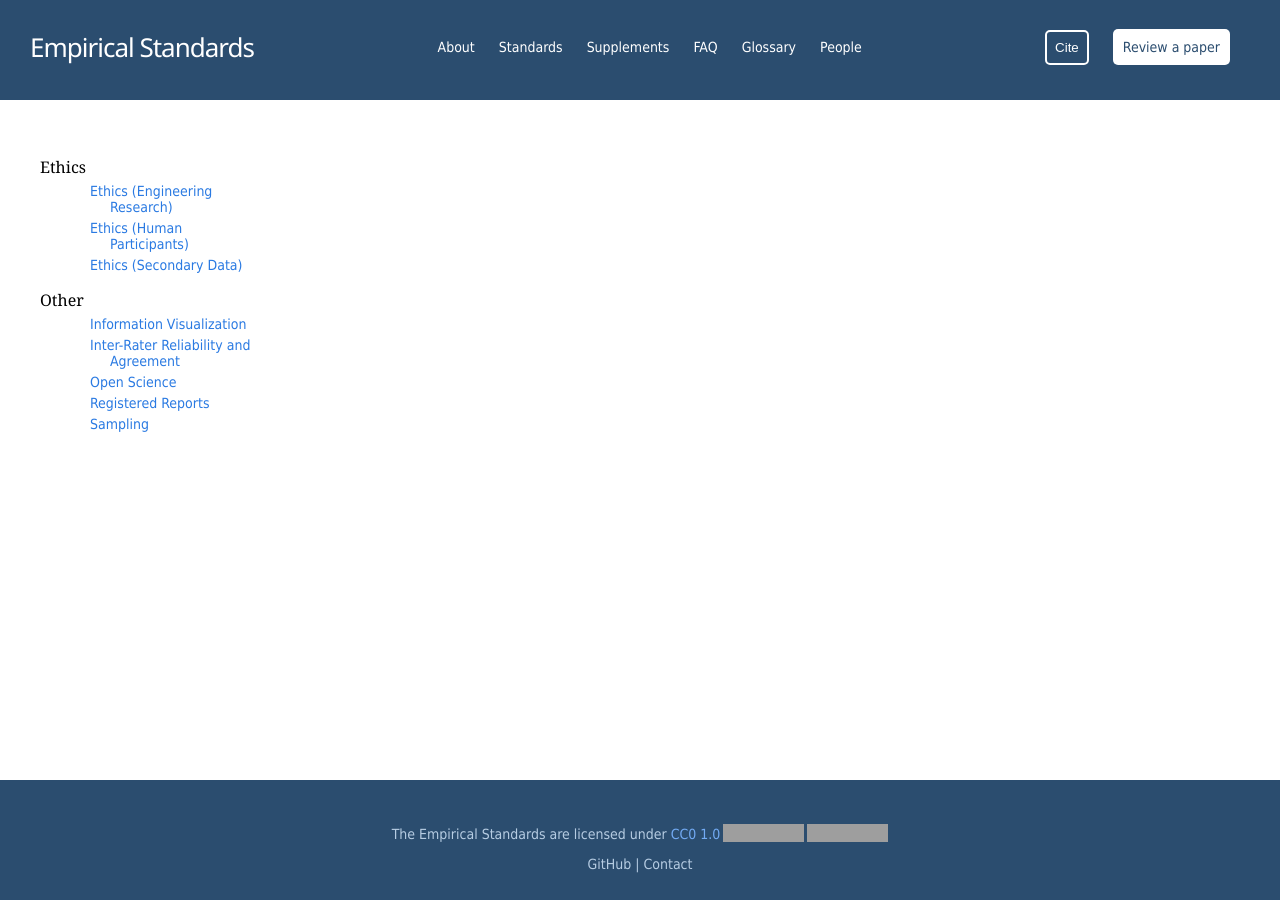
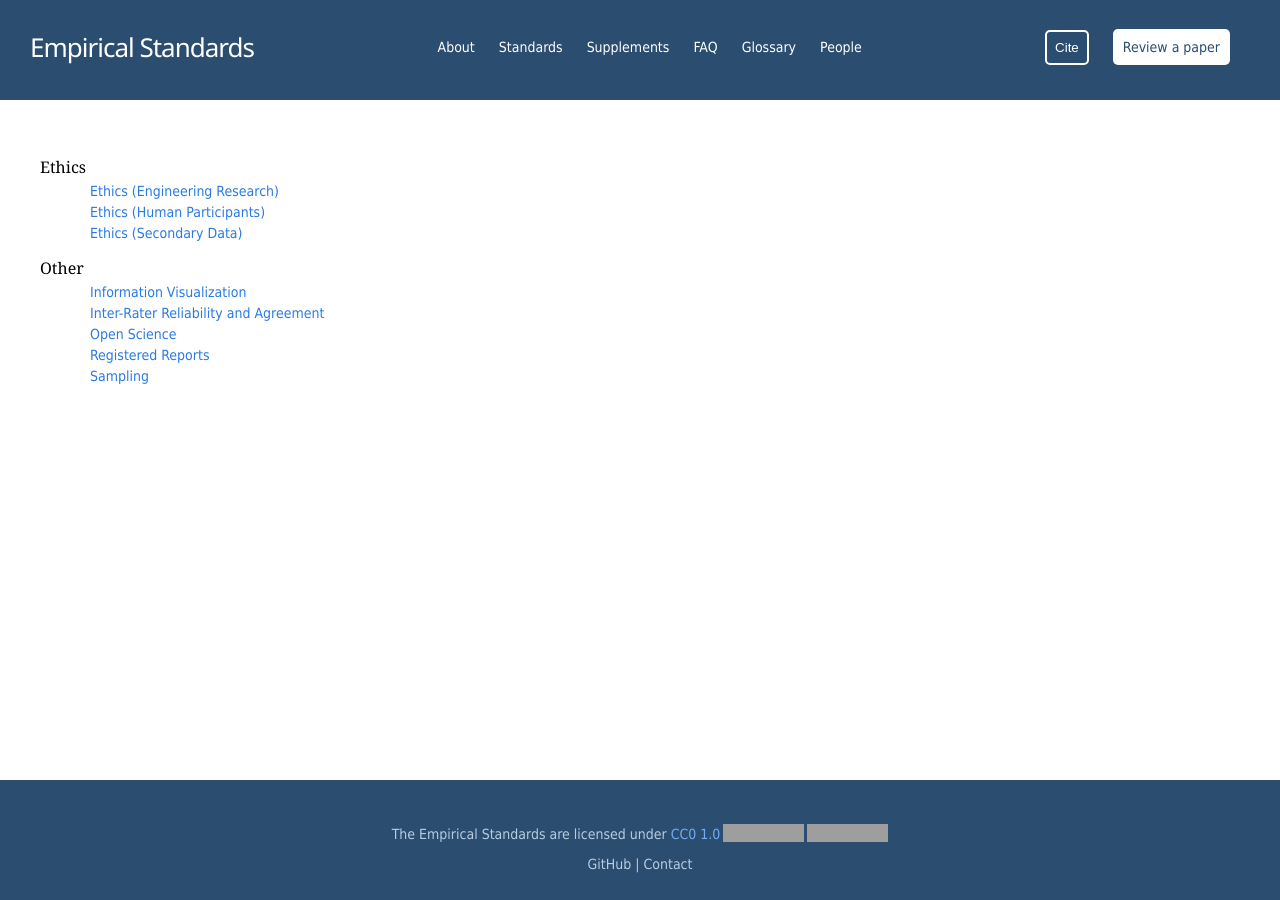
Before and after one commit to acmsigsoft/EmpiricalStandards, a Jekyll site: the page built from tab_04_supplements.md, in a window 1280 px wide and 900 px high. Built offline with Jekyll 4.4.1, drawn with Linux system fonts in a browser that asks for light colours; grey boxes are pictures that could not be loaded.

Commit message:
Fix wrap issue on supplement page

```diff
--- a/assets/css/style.scss
+++ b/assets/css/style.scss
@@ -593,14 +593,18 @@ main .ready_link {
 	margin-right: 5px;
 }
 
+.standards_list {
+	flex: 0 0 260px;
+}
+
 .standards_list, .supplements_list {
-	flex: 0 0 260px;
 	align-self: flex-start;
 	top: 30px;
 	position: sticky;
 }
 
 .supplements_list {
+	flex: 0 0 370px;
 	padding-left: 30px;
 	text-indent: -30px;
 }
```
